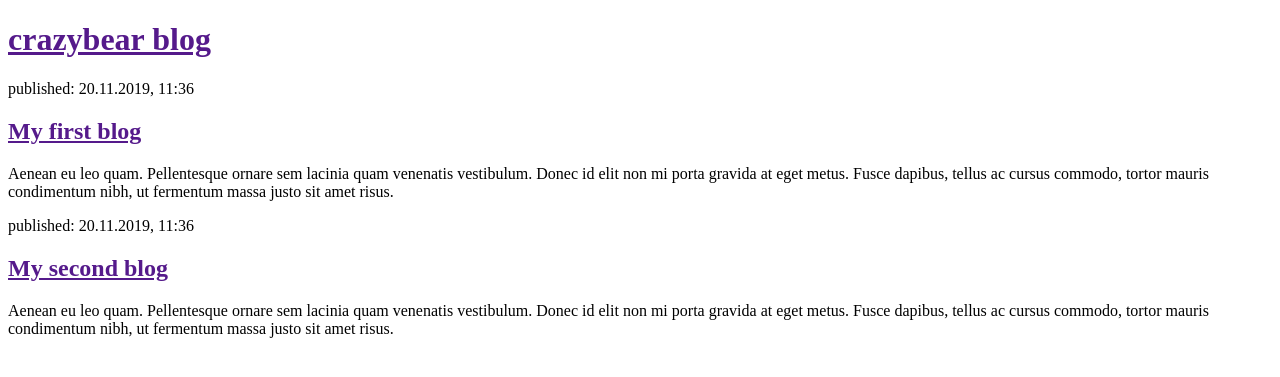
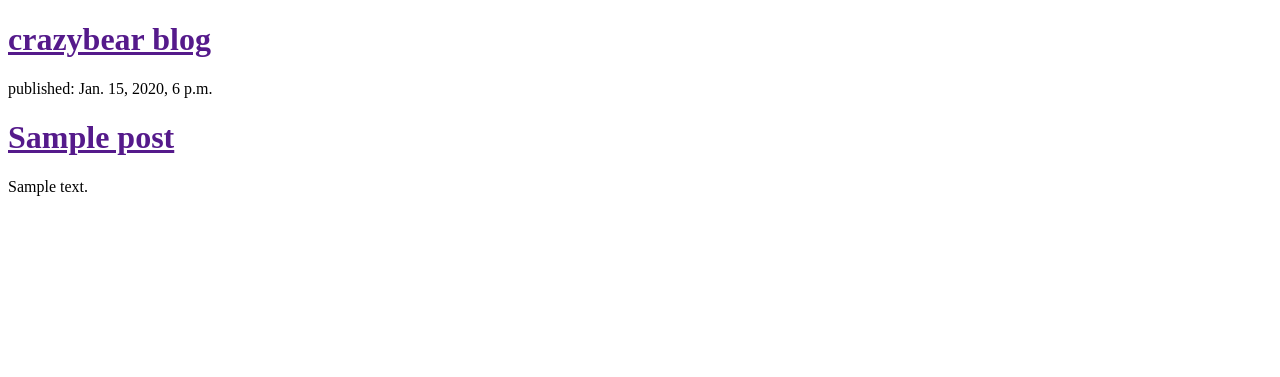
Before and after one commit to Crazy-bear/my-first-blog, a Django app: template blog/templates/blog/post_list.html in a window 1280 px wide. Shown: the top 377 px of the page. Run offline with Django 3.2, Linux system fonts and the light colour scheme; the template is opened without the code that fills it: values that come from a table or form of the project are taken from there, others are empty; tables that the repository leaves empty hold one stand-in row (values such as "Sample post").

Commit message:
Modified templates to display posts from database.

```diff
--- a/blog/templates/blog/post_list.html
+++ b/blog/templates/blog/post_list.html
@@ -10,15 +10,22 @@
     </div>
 
     <div>
-        <p>published: 20.11.2019, 11:36</p>
-        <h2><a href="">My first blog</a> </h2>
-        <p>Aenean eu leo quam. Pellentesque ornare sem lacinia quam venenatis vestibulum. Donec id elit non mi porta gravida at eget metus. Fusce dapibus, tellus ac cursus commodo, tortor mauris condimentum nibh, ut fermentum massa justo sit amet risus.</p>
-    </div>
-
-    <div>
-        <p>published: 20.11.2019, 11:36</p>
-        <h2><a href="">My second blog</a> </h2>
-        <p>Aenean eu leo quam. Pellentesque ornare sem lacinia quam venenatis vestibulum. Donec id elit non mi porta gravida at eget metus. Fusce dapibus, tellus ac cursus commodo, tortor mauris condimentum nibh, ut fermentum massa justo sit amet risus.</p>
+         {% for post in posts %}
+        <div>
+            <p>published: {{ post.published_date }}</p>
+            <h1><a href="">{{ post.title }}</a></h1>
+            <p>{{ post.text|linebreaksbr }}</p>
+        </div>
+    {% endfor %}
+{#        <p>published: 20.11.2019, 11:36</p>#}
+{#        <h2><a href="">My first blog</a> </h2>#}
+{#        <p>Aenean eu leo quam. Pellentesque ornare sem lacinia quam venenatis vestibulum. Donec id elit non mi porta gravida at eget metus. Fusce dapibus, tellus ac cursus commodo, tortor mauris condimentum nibh, ut fermentum massa justo sit amet risus.</p>#}
+{#    </div>#}
+{##}
+{#    <div>#}
+{#        <p>published: 20.11.2019, 11:36</p>#}
+{#        <h2><a href="">My second blog</a> </h2>#}
+{#        <p>Aenean eu leo quam. Pellentesque ornare sem lacinia quam venenatis vestibulum. Donec id elit non mi porta gravida at eget metus. Fusce dapibus, tellus ac cursus commodo, tortor mauris condimentum nibh, ut fermentum massa justo sit amet risus.</p>#}
     </div>
 
 </body>
--- a/blog/views.py
+++ b/blog/views.py
@@ -1,7 +1,10 @@
 from django.shortcuts import render
+from django.utils import timezone
+from .models import Post
 
 # Create your views here.
 
 
 def post_list(request):
-    return render(request, 'blog/post_list.html', {})
+    posts = Post.objects.filter(published_date__lte=timezone.now()).order_by('published_date')
+    return render(request, 'blog/post_list.html', {'posts': posts})
```
